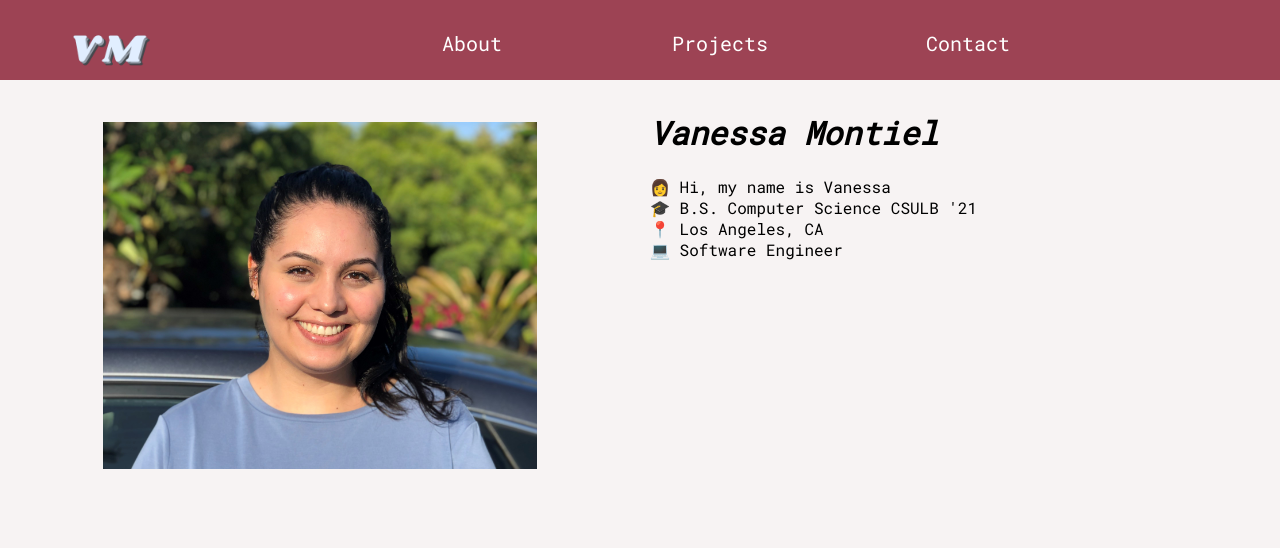
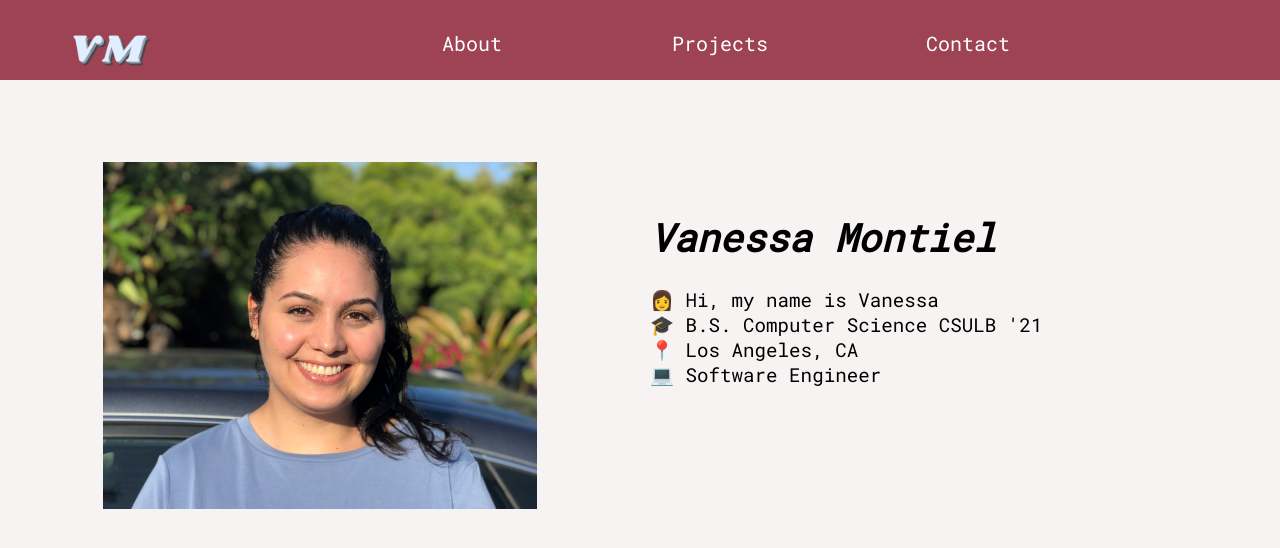
Before and after one commit to vmontielmg/por, a React (Create React App) app: page / in a window 1280 px wide. Shown: the top 548 px of the page. Built offline with nearby package versions, Linux system fonts and the light colour scheme.

Commit message:
more styling - vertical align intro on home page

```diff
--- a/src/App.css
+++ b/src/App.css
@@ -60,6 +60,11 @@
   text-align: center;
 }
 
+.intro {
+  margin-top: 7vh;
+  font-size: larger;
+}
+
 #name {
   font-style: italic;
 }
@@ -76,6 +81,7 @@
   display: table;
   clear: both;
   text-align: justify;
+  margin-top: 5vh;
 }
 
 @media screen and (max-width: 600px) {
```
